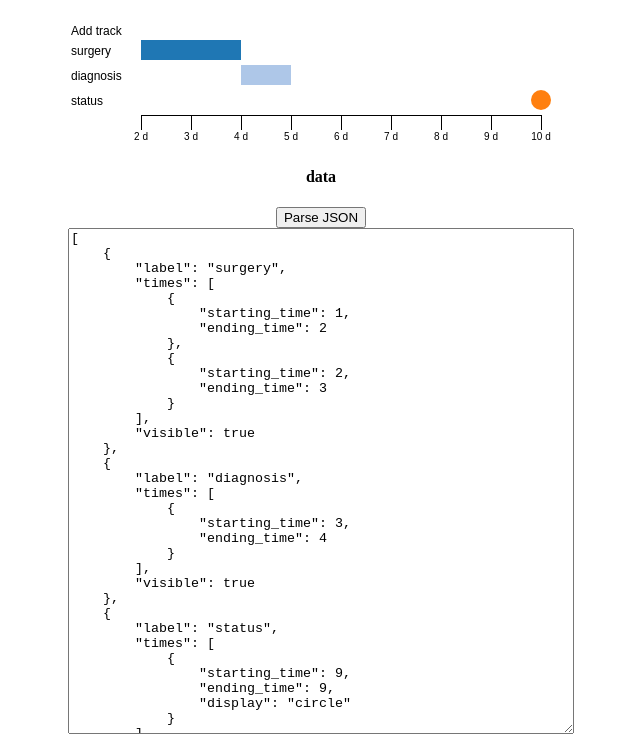
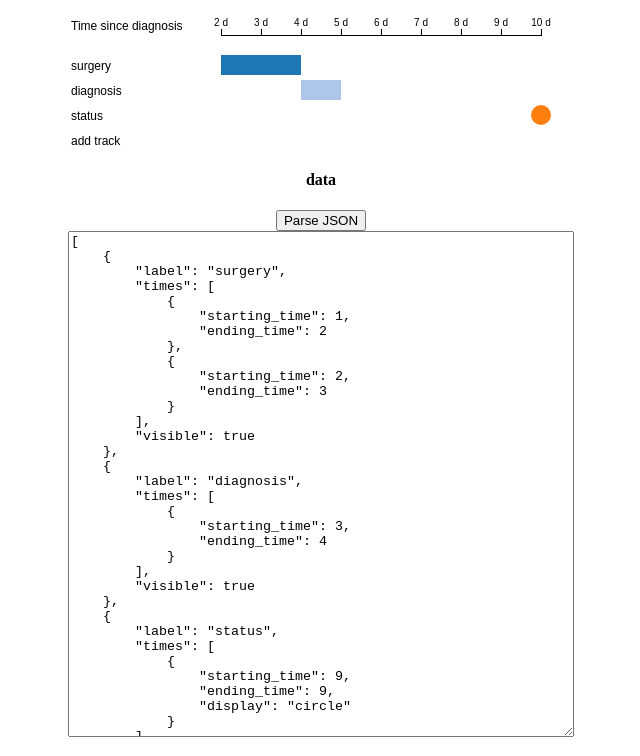
Before and after one commit to cBioPortal/clinical-timeline, a plain HTML site: page index.html in a window 1280 px wide. Shown: the part 44-800 px from the top of the page, without its empty margins (319-959 px from the left). Drawn offline with nearby package versions, Linux system fonts and the light colour scheme.

Commit message:
Move axis to top and add track button down

```diff
--- a/index.html
+++ b/index.html
@@ -196,12 +196,13 @@
       var chart = d3.timeline()
         .relativeTime()
         .stack()
-        .margin({left:70, right:30, top:0, bottom:0})
+        .margin({left:150, right:30, top:15, bottom:0})
         .tickFormat({
           format: function(d) { return d3.time.format("%_d d")(d3.time.day.offset(new Date("2000-01-02"), d.valueOf()))},
           tickInterval: 1,
-          tickSize: 15,
-      });
+          tickSize: 6,
+        })
+        .orient('top');
 
       var width = 500;
       $("#timelineRelativeDays").html("");
@@ -215,12 +216,18 @@
       $(".timeline-label").each(function() {
         addTrackTooltip($(this));
       });
+      svg.attr("height", parseInt(svg.attr("height")) + 15)
       svg.insert("text")
-        .attr("transform", "translate(0,20)")
+        .attr("transform", "translate(0, 15)")
         .attr("class", "timeline-label")
-        .text("Add track")
+        .text("Time since diagnosis");
+      svg.insert("text")
+        .attr("transform", "translate(0,"+(d3.select("svg").attr("height"))+")")
+        .attr("class", "timeline-label")
+        .text("add track")
         .attr("id", "addtrack");
       addNewTrackTooltip($("#addtrack"));
+      d3.select(".axis").attr("transform", "translate(0,20)")
     }
   </script>
 </head>
```
